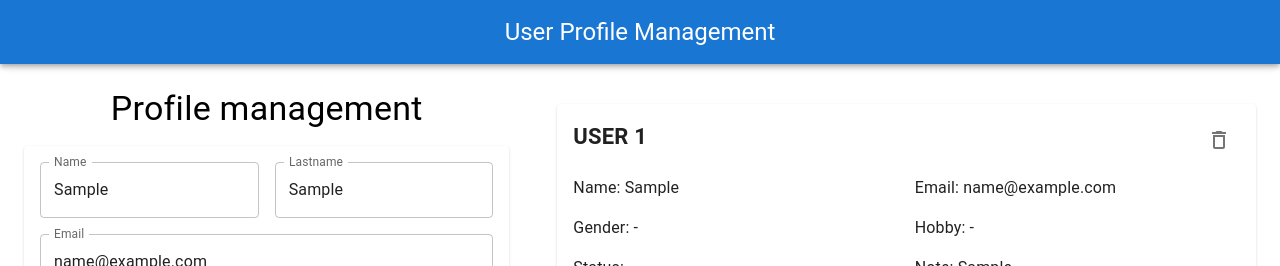
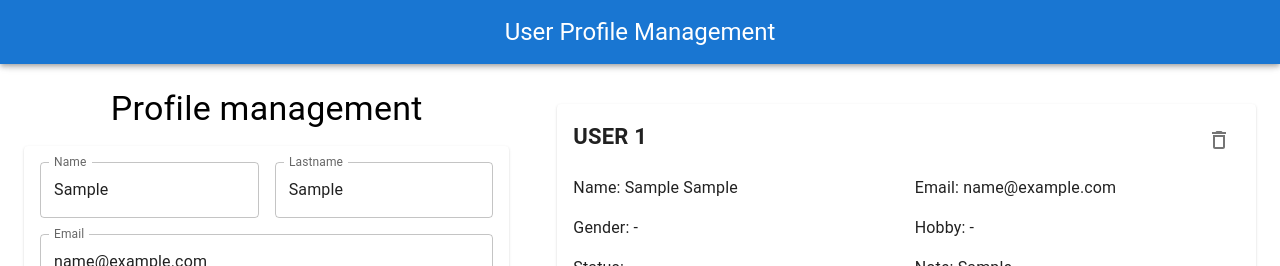
Before and after one commit to MethasakTKL/User-profile-management-Form, a Next.js app: page / in a window 1280 px wide. Both pictures are taken after typing "Sample", "Sample", "name@example.com", "Sample" into the empty fields and a click on the button "SUBMIT". Shown: the top 266 px of the page. Built offline with nearby package versions, Linux system fonts and the light colour scheme.

Commit message:
Adjust name display format

```diff
--- a/src/app/components/resultform.tsx
+++ b/src/app/components/resultform.tsx
@@ -47,7 +47,15 @@ export default function ResultForm({
             </IconButton>
           </Grid>
           <Grid size={6}>
-            <Typography>Name: {data.name || data.lastName || "-"}</Typography>
+            <Typography>
+              Name:{" "}
+              {data.name || data.lastName
+                ? `${data.name || ""}${data.name && data.lastName ? " " : ""}${
+                    data.lastName || ""
+                  }`
+                : "-"}
+              {/* Name + " " + lastname   -> " " -> must have {name} + {lastname}               */}
+            </Typography>
           </Grid>
           <Grid size={6}>
             <Typography>Email: {data.email || "-"}</Typography>
```
Also changed, not shown: src/app/components/profileform.tsx (line endings or trailing spaces).
